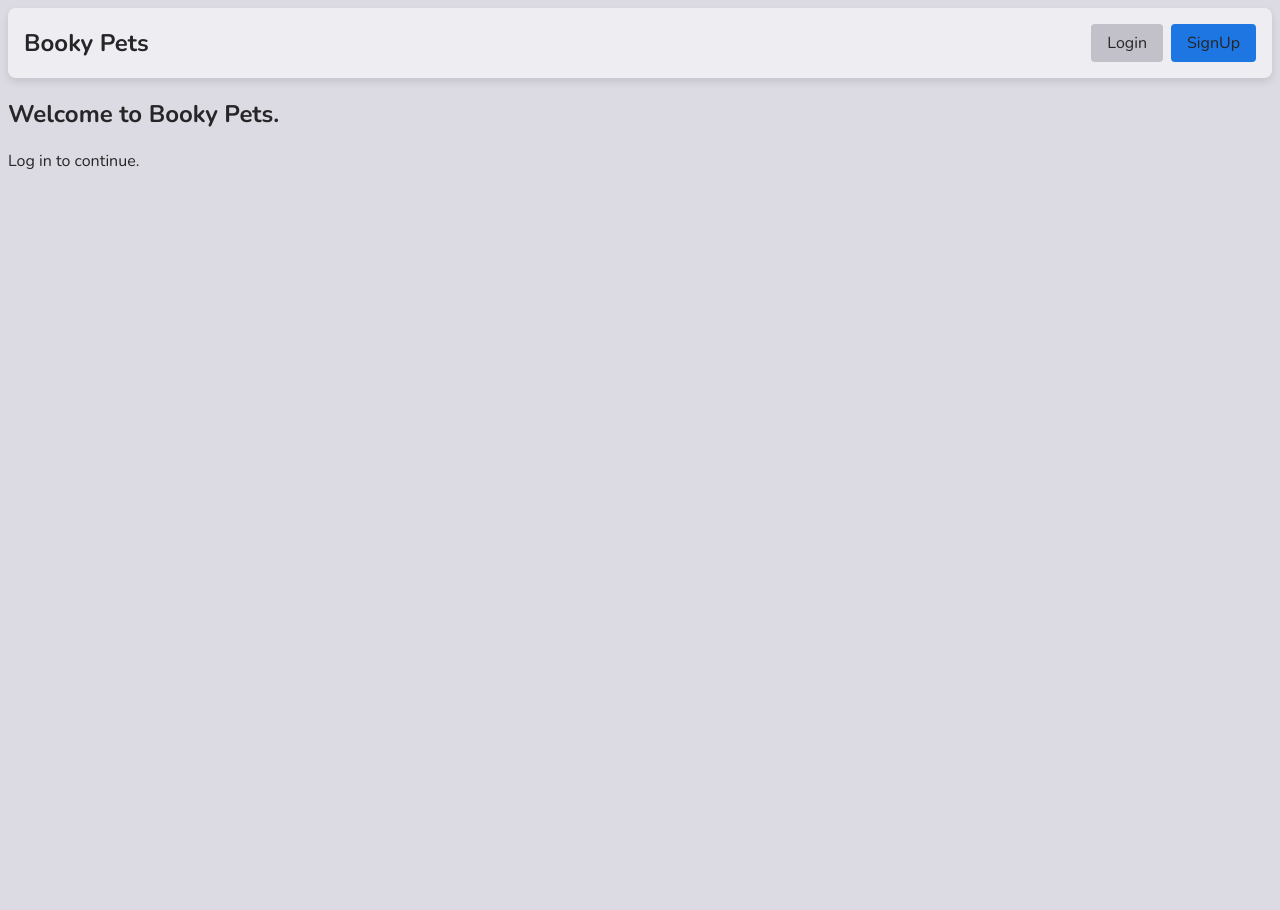
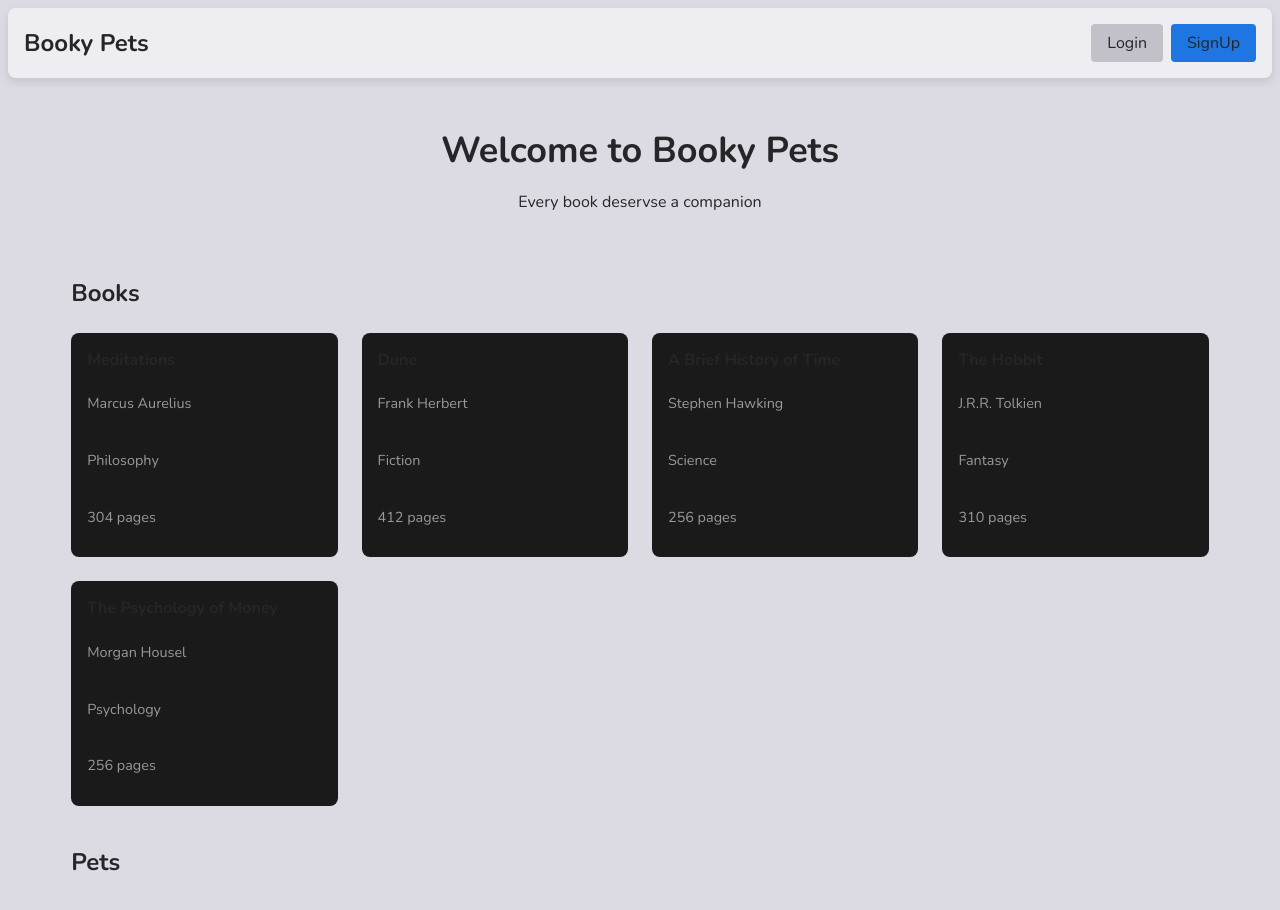
Before and after one commit to tmiesz/BookyPets, a React (Vite) app in the folder src/BookyPets.Web/: page / in a window 1280 px wide. Shown: the top 910 px of the page. Before the commit the page ends 800 px from the top, so only its background shows below. Built offline with nearby package versions, Linux system fonts and the light colour scheme.

Commit message:
feat(web home page): style adjustment and displaying mock book data

```diff
--- a/src/BookyPets.Web/src/pages/Home.tsx
+++ b/src/BookyPets.Web/src/pages/Home.tsx
@@ -1,10 +1,31 @@
+import BookCard from "../components/BookCard";
+import { getBooks } from "../data/booksmock";
+import { getPets } from "../data/petsmock";
 import "../styles/Home.css"
 
 function Home() {
+    const books = getBooks();
+    const pets = getPets();
+
     return (
-        <div className="home">
-            <h2>Welcome to Booky Pets.</h2>
-            <p>Log in to continue.</p>
+        <div className="page">
+            <div className="home-hero">
+                <h1 className="home-title">Welcome to Booky Pets</h1>
+                <p className="home-subtitle">Every book deservse a companion</p>
+            </div>
+
+            <div className="container">
+                <h2 className="page-title">Books</h2>
+                <div className="container-grid">
+                    {books.map((book) => (
+                        <BookCard book={book}/>
+                    ))}
+                </div>
+            </div>
+
+            <div className="container">
+                <h2 className="page-title">Pets</h2>
+            </div>
         </div>
     )
 }
--- a/src/BookyPets.Web/src/styles/Home.css
+++ b/src/BookyPets.Web/src/styles/Home.css
@@ -0,0 +1,29 @@
+.home-hero {
+    padding: var(--space-12) var(--space-6);
+    text-align: center;
+}
+
+.home-title {
+    margin: 0 0 var(--space-4);
+    font-size: var(--text-4xl);
+}
+
+.home-subtitle {
+    font-size: var(--text-base);
+}
+
+.container {
+    width: min(1200px, 90%);
+    margin: 0 auto var(--space-10);
+}
+
+.page-title {
+    margin: 0 0 var(--space-6);
+    font-size: var(--text-2xl);
+}
+
+.container-grid {
+    display: grid;
+    grid-template-columns: repeat(auto-fill, minmax(220px, 1fr));
+    gap: var(--space-6);
+}
```
